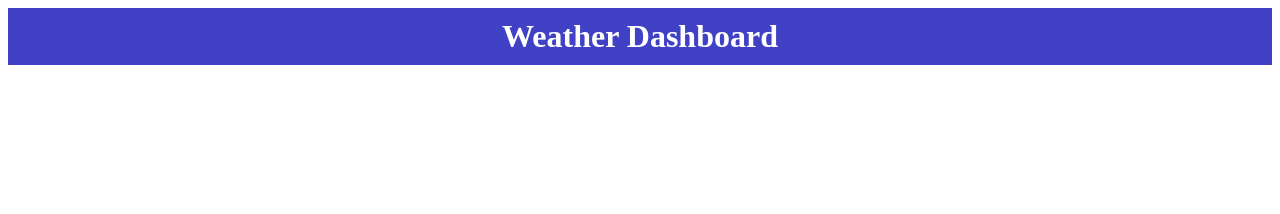
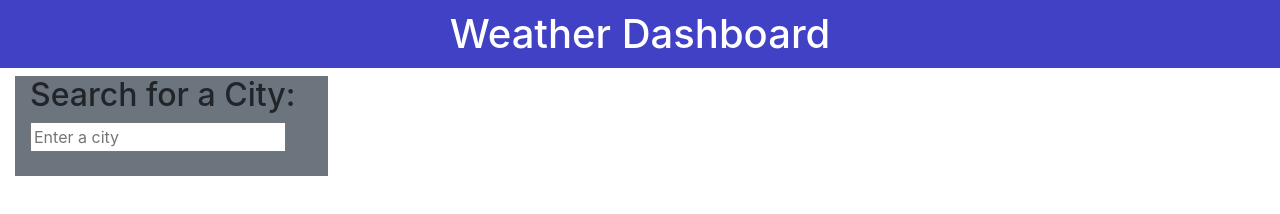
Before and after one commit to antpher/weather-dashboard, a plain HTML site: page index.html in a window 1280 px wide. Drawn offline with nearby package versions, Linux system fonts and the light colour scheme.

Commit message:
button html

```diff
--- a/index.html
+++ b/index.html
@@ -5,6 +5,7 @@
     <meta http-equiv="X-UA-Compatible" content="IE=edge">
     <meta name="viewport" content="width=device-width, initial-scale=1.0">
     <link rel="stylesheet" href="./assets/css/style.css">
+    <link rel="stylesheet" href="https://stackpath.bootstrapcdn.com/bootstrap/4.3.1/css/bootstrap.min.css" integrity="sha384-ggOyR0iXCbMQv3Xipma34MD+dH/1fQ784/j6cY/iJTQUOhcWr7x9JvoRxT2MZw1T" crossorigin="anonymous">
     <title>Weather Dashboard</title>
 </head>
 <body>
@@ -14,5 +15,20 @@
         </h1>
     </header>
 
+    <div class="container-fluid">
+        <div class="search col-lg-3 bg-secondary">
+            <h2>Search for a City:</h2>
+            <div class="searchBar">
+                <input id="inputCity" type="text" class="form" placeholder="Enter a city">
+                <div class="submitBtn">
+                    <button class="btn" type="button" id="serach-button">
+                        <i class="fas fa-search"></i>
+                    </button>
+                </div>
+            </div>
+        </div>
+    </div>
+
+<script src="./assets/js/script.js"></script>
 </body>
 </html>
```
Also changed, not shown: assets/css/style.css (line endings or trailing spaces).
